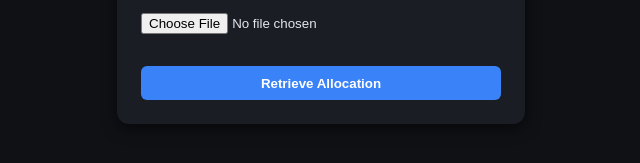
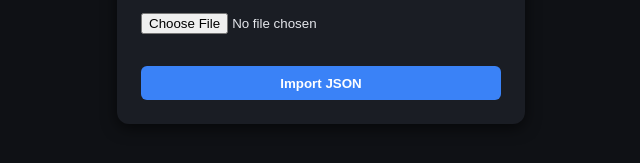
Before and after one commit to Pinke-S/Efficient-Network-Segmentation-Tool, a website built with Vite: page index.html in a window 1280 px wide. Shown: the part 511-674 px from the top of the page, 319-959 px from the left. Built offline with nearby package versions, Linux system fonts and the light colour scheme.

Commit message:
Changed text content of the retrive allocation

```diff
--- a/index.html
+++ b/index.html
@@ -65,7 +65,7 @@
 
         <!-- RETRIVE ALLOCATION BUTTON -->
         <button id="retrieve" type="button">
-            Retrieve Allocation
+            Import JSON
         </button>
 
     </form>
```
